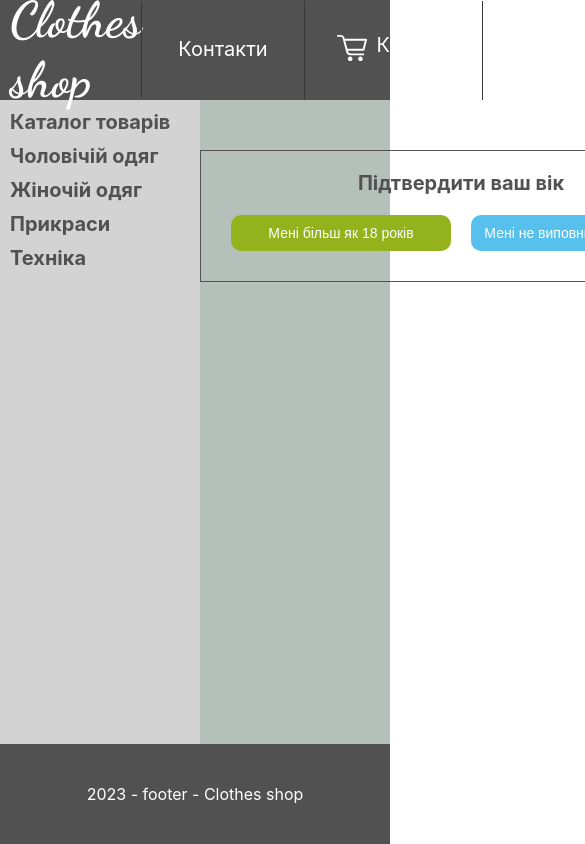
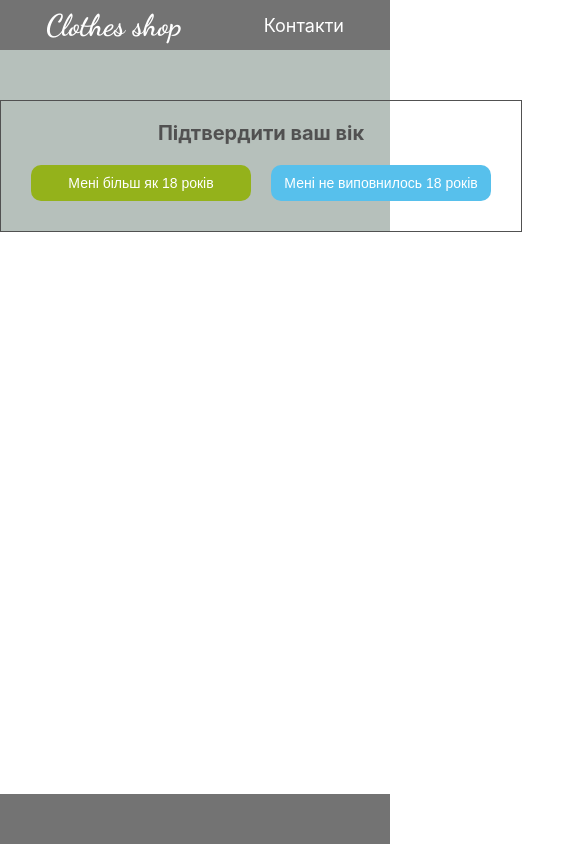
Before and after one commit to SerhiiHats/clothes-shop, a React (Create React App) app: page /auth in a window 390 px wide. Shown: the top 844 px of the page, 585 px wide, since content can reach past the window. Built offline with nearby package versions, Linux system fonts and the light colour scheme.

Commit message:
add header and footer for 600px

```diff
--- a/src/companents/CardProduct/CardProduct.module.scss
+++ b/src/companents/CardProduct/CardProduct.module.scss
@@ -12,6 +12,7 @@
     opacity: 1;
     box-shadow: 0 0 $size $size * 0.1 gray;
   }
+
 
   img {
     width: 93%;
@@ -34,12 +35,16 @@
       font-weight: 500;
       font-size: $size * 2;
       color: $colorActive;
+      height: 60px;
+      overflow: hidden;
     }
 
     .description {
       margin: $size 0 $size * 0.2 0;
       font-size: $size * 1.4;
       font-weight: 400;
+      height: 100px;
+      overflow: hidden;
     }
 
     .wrapPrice {
--- a/src/layout/Layout.js
+++ b/src/layout/Layout.js
@@ -29,7 +29,9 @@ const Layout = () => {
           <Outlet/>
         </main>
       </div>
-      <footer className={"footer"}>2023 - footer - Clothes shop</footer>
+      <footer className={"footer"}>
+        <span className={"footer__desktop"}>2023 - footer - Clothes shop</span>
+      </footer>
     </>
   );
 };
--- a/src/layout/Layout.scss
+++ b/src/layout/Layout.scss
@@ -104,6 +104,7 @@ $heightFooter: $size * 10;
   }
 }
 
+
 .footer {
   height: $heightFooter;
   background-color: $colorBg;
@@ -112,3 +113,62 @@ $heightFooter: $size * 10;
   align-items: center;
   justify-content: center;
 }
+
+@media (max-width: 600px) {
+  .header {
+    height: calc($heightHeader / 2);
+    justify-content: space-around;
+    position: fixed;
+    z-index: 1;
+    width: 100%;
+    left: 0;
+    top: 0;
+    opacity: 0.8;
+
+    h1 {
+      font-size: $size * 3;
+    }
+
+    nav {
+
+
+      .contact {
+        font-size: $size * 1.8;
+        border-left: none;
+        padding: 10px;
+      }
+
+      .wrapCart{
+        display: none;
+      }
+    }
+  }
+
+  .containerMain {
+    text-align: center;
+    margin-top: calc($heightHeader / 2);
+    padding-bottom: calc($heightHeader / 2);
+
+    .nav {
+      display: none;
+    }
+
+    .main {
+      width: 100%;
+    }
+  }
+
+  .footer {
+    height: calc($heightFooter / 2);
+    position: fixed;
+    z-index: 1;
+    width: 100%;
+    left: 0;
+    bottom: 0;
+    opacity: 0.8;
+
+    .footer__desktop{
+      display: none;
+    }
+  }
+}
--- a/src/pages/ProductPage.module.scss
+++ b/src/pages/ProductPage.module.scss
@@ -4,16 +4,22 @@
   display: flex;
   flex-wrap: wrap;
   padding: 0 20px;
+  align-items: flex-start;
 
-  .wrapSpinner{
+  .wrapSpinner {
     width: 100%;
     height: 100%;
     text-align: center;
   }
 
-  .wrapCardProduct{
+  .wrapCardProduct {
     display: flex;
     margin: 0 10px;
-
   }
 }
+
+@media (max-width: 600px) {
+  .containerProduct {
+    justify-content: center;
+  }
+}
```
